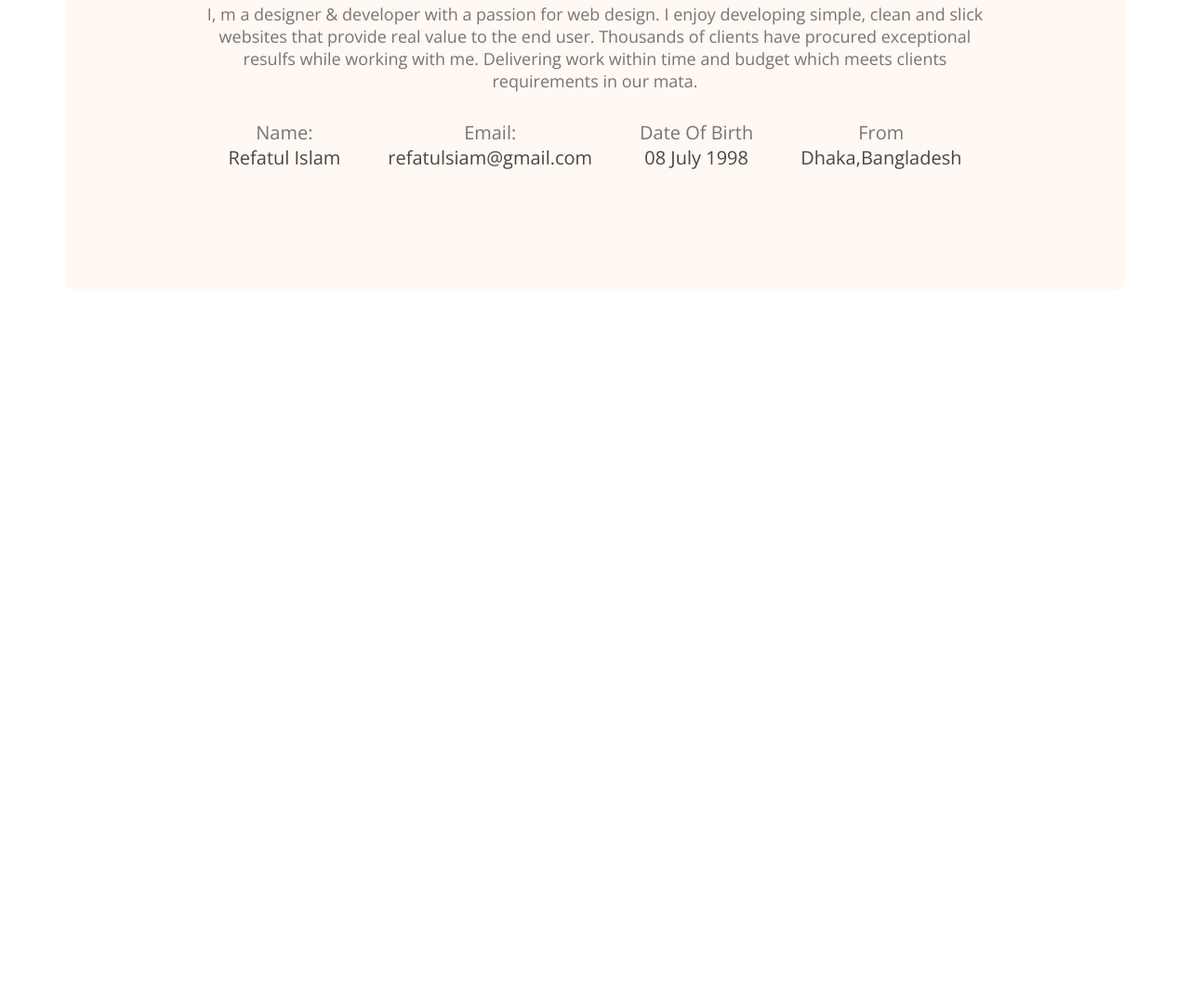
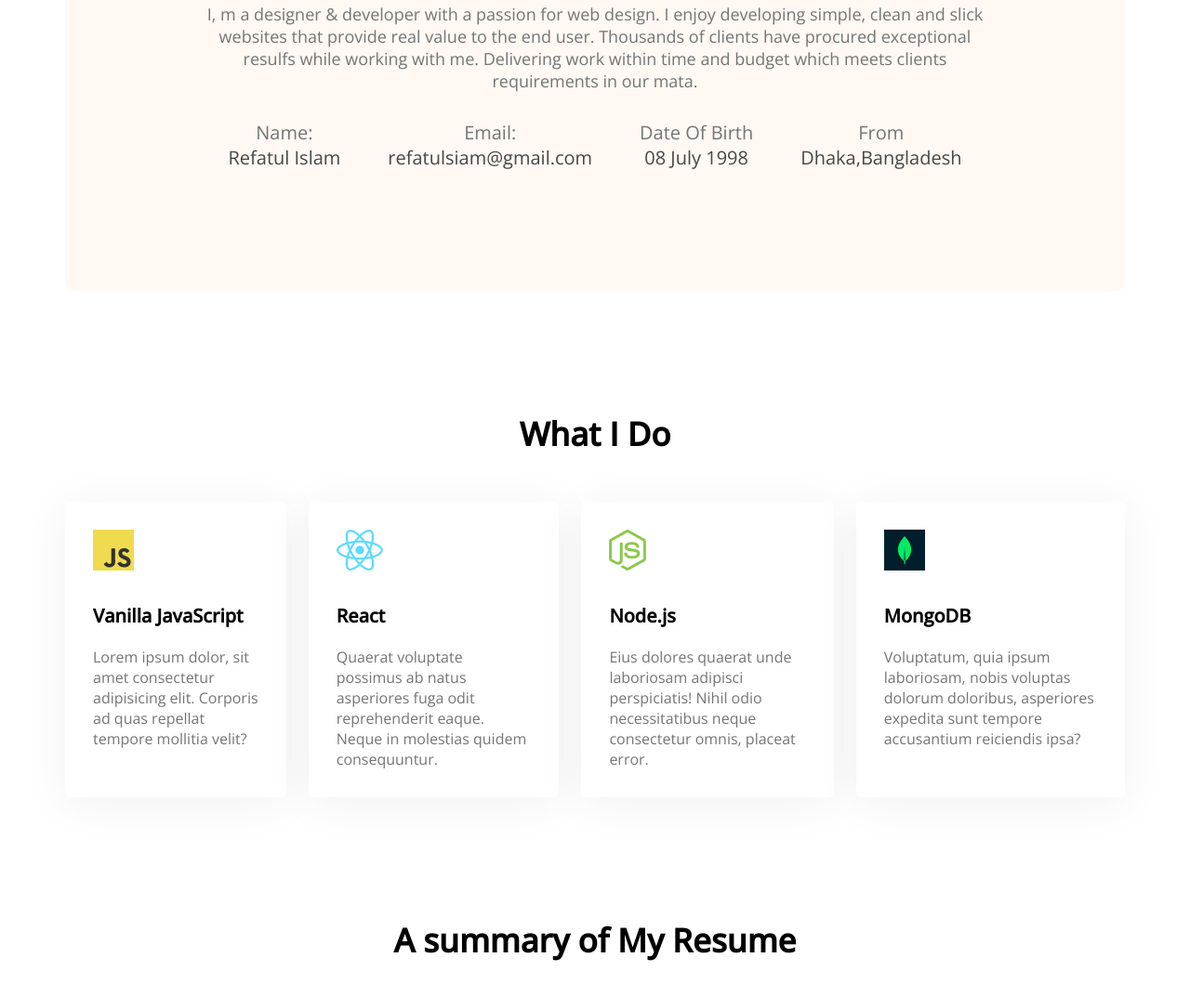
Before and after one commit to refatulsiam/developer-porfolio, a plain HTML site: page index.html in a window 1280 px wide. Shown: the part 1174-2247 px from the top of the page at 93% size. Before the commit the page ends 1487 px from the top, so only its background shows below. Drawn offline with nearby package versions, Linux system fonts and the light colour scheme.

Commit message:
added skill contain

```diff
--- a/Style/style.css
+++ b/Style/style.css
@@ -73,6 +73,9 @@ nav li{
     margin: 0 auto;
     box-sizing: border-box;
 }
+section{
+    margin-top: 130px;
+}
 
 /* about Section style */
 
@@ -107,3 +110,33 @@ nav li{
     font-size: 20px;
     color: #474747;
 }
+.section-title{
+    text-align: center;
+    font-weight: 700;
+    font-size: 35px;
+    margin-bottom: 50px;
+}
+/*   what i do style    */
+.what-i-do{
+    margin-top: 130px;
+}
+.skill-container{
+    display: flex;
+    gap: 24px;
+}
+.skill{
+    background: #FFFFFF;
+    box-shadow: 0px 6px 50px rgba(0, 0, 0, 0.06);
+    border-radius: 5px;
+    padding: 30px;
+}
+.skill-title{
+    font-weight: 700;
+    font-size: 20px;
+    margin-top: 30px;
+    margin-bottom: 20px;
+}
+.skill-des{
+    color: #757575;
+}
+/* Resyme style */
--- a/index.html
+++ b/index.html
@@ -54,6 +54,36 @@
                 </div>
             </div>
          </section>
+          <!--What i do section  -->
+          <section class="what-i-do">
+            <h3 class="section-title">What I Do</h3>
+            <div class="skill-container">
+                <div class="skill">
+                    <img src="images/icons/js.png" alt="Javascripit">
+                    <p class="skill-title">Vanilla JavaScript</p>
+                    <p class="skill-des">Lorem ipsum dolor, sit amet consectetur adipisicing elit. Corporis ad quas repellat tempore mollitia velit?</p>
+                </div>
+                <div class="skill">
+                    <img src="images/icons/react.png" alt="react">
+                    <p class="skill-title">React</p>
+                    <p class="skill-des">Quaerat voluptate possimus ab natus asperiores fuga odit reprehenderit eaque. Neque in molestias quidem consequuntur.</p>
+                </div>
+                <div class="skill">
+                    <img src="images/icons/nodejs.png" alt="Node Js">
+                    <p class="skill-title">Node.js</p>
+                    <p class="skill-des">Eius dolores quaerat unde laboriosam adipisci perspiciatis! Nihil odio necessitatibus neque consectetur omnis, placeat error.</p>
+                </div>
+                <div class="skill">
+                    <img src="images/icons/mongo.png" alt="Mongo">
+                    <p class="skill-title">MongoDB</p>
+                    <p class="skill-des">Voluptatum, quia ipsum laboriosam, nobis voluptas dolorum doloribus, asperiores expedita sunt tempore accusantium reiciendis ipsa?</p>
+                </div>
+            </div>
+          </section>
+          <!-- Resume Section -->
+          <section class="resume">
+            <h3 class="section-title">A summary of My Resume</h3>
+          </section>
     </main>
     <footer>
 
```
